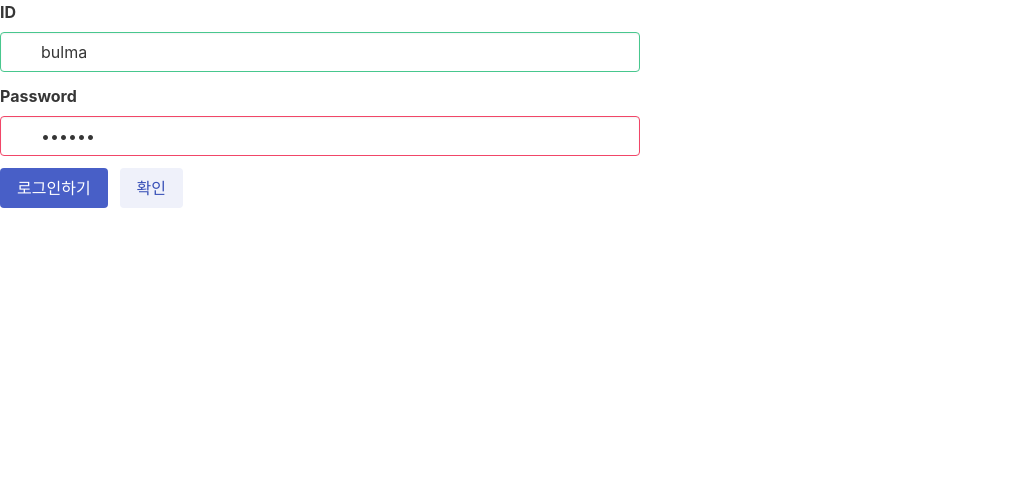
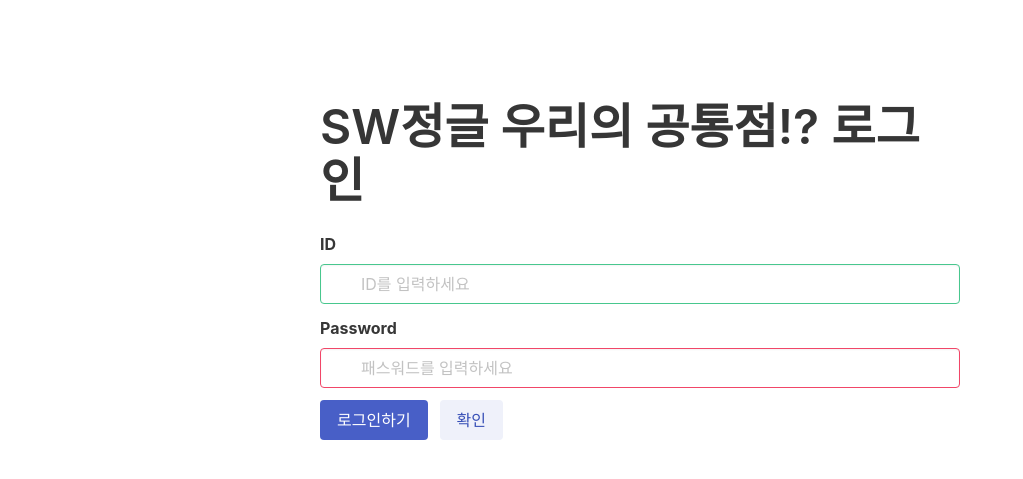
Before and after one commit to syeeuns/week0_jungler, a Flask app: template templates/login.html in a window 1280 px wide. Shown: the top 479 px of the page, without its empty margins (0-1023 px from the left). Run offline with Flask 2, Linux system fonts and the light colour scheme; the template is opened without the code that fills it, so the values that code supplies are empty; some libraries are stand-ins or nearby versions.

Commit message:
loginbulma01

```diff
--- a/templates/login.html
+++ b/templates/login.html
@@ -44,20 +44,26 @@
     </script>
 
     <style>
-        body {
+        .container {
             width: 50%;
             align-content: center;
             align-content: center;
+            margin-top: 100px;
 
         }
+
     </style>
 </head>
 
 <body>
+
+    <div class="container">
+        <h1 class="title is-1">SW정글 우리의 공통점!? 로그인</h1>
+
         <div class="field">
             <label class="label">ID</label>
             <div class="control has-icons-left has-icons-right">
-            <input class="input is-success" type="text" placeholder="Text input" value="bulma">
+                <input class="input is-success" type="text" placeholder="ID를 입력하세요" value="">
                 <span class="icon is-small is-left">
                     <i class="fas fa-user"></i>
                 </span>
@@ -70,7 +76,7 @@
         <div class="field">
             <label class="label">Password</label>
             <div class="control has-icons-left has-icons-right">
-            <input class="input is-danger" type="password" placeholder="패스워드를 입력하세요" value="hello@">
+                <input class="input is-danger" type="password" placeholder="패스워드를 입력하세요" value="">
                 <span class="icon is-small is-left">
                     <i class="fas fa-envelope"></i>
                 </span>
@@ -90,6 +96,7 @@
                 <button class="button is-link is-light" onclick="check()">확인</button>
             </div>
         </div>
+    </div>
 
 
 
```
Lines whose indentation alone changed are shown as unchanged.
